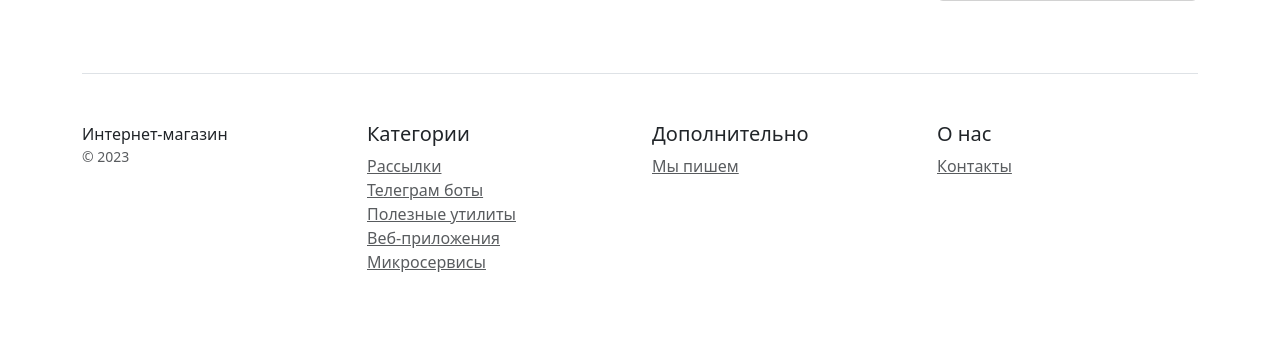
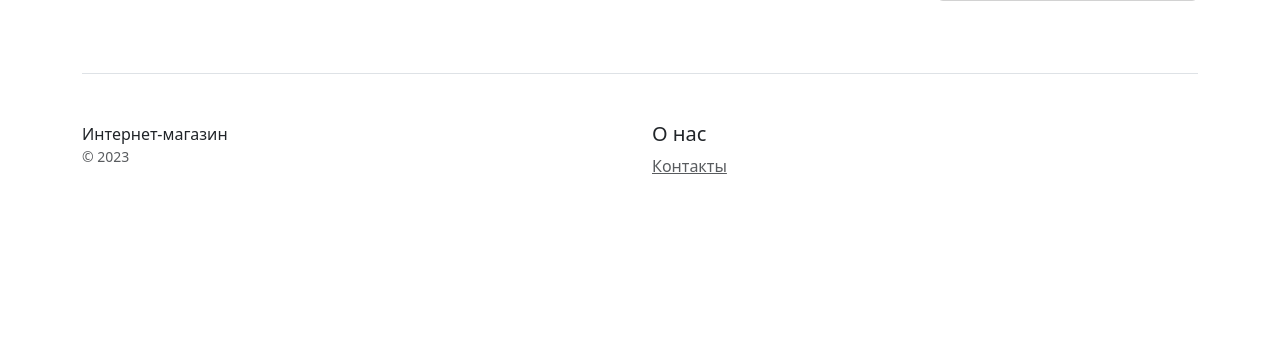
Before and after one commit to irinaklepova/HW_2_market, a Django app: page /contacts.html in a window 1280 px wide. Shown: the part 701-1039 px from the top of the page. After the commit the page ends 875 px from the top, so only its background shows below. Run offline with Django 5.2, Linux system fonts and the light colour scheme.

Commit message:
страница контактов

```diff
--- a/catalog/templates/catalog/contacts.html
+++ b/catalog/templates/catalog/contacts.html
@@ -4,7 +4,8 @@
     <meta charset="utf-8">
     <meta name="viewport" content="width=device-width, initial-scale=1">
     <title>HW_2_Klepova</title>
-    <link href="https://cdn.jsdelivr.net/npm/bootstrap@5.3.2/dist/css/bootstrap.min.css" rel="stylesheet" integrity="sha384-T3c6CoIi6uLrA9TneNEoa7RxnatzjcDSCmG1MXxSR1GAsXEV/Dwwykc2MPK8M2HN" crossorigin="anonymous">
+    <link href="https://cdn.jsdelivr.net/npm/bootstrap@5.3.2/dist/css/bootstrap.min.css" rel="stylesheet"
+          integrity="sha384-T3c6CoIi6uLrA9TneNEoa7RxnatzjcDSCmG1MXxSR1GAsXEV/Dwwykc2MPK8M2HN" crossorigin="anonymous">
 </head>
 <body>
 <div class="d-flex flex-column flex-md-row align-items-center p-3 px-md-4 mb-3 bg-white border-bottom box-shadow">
@@ -51,19 +52,23 @@
                         {% csrf_token %}
                         <div class="mb-3">
                             <label for="name">Имя</label>
-                            <input type="text" name="name" class="form-control" id="name" placeholder="Ваше имя" required>
+                            <input type="text" name="name" class="form-control" id="name" placeholder="Ваше имя"
+                                   required>
                         </div>
                         <div class="mb-3">
                             <label for="phone">Телефон</label>
-                            <input type="text" name="phone" class="form-control" id="phone" placeholder="Контактный телефон" required>
+                            <input type="text" name="phone" class="form-control" id="phone"
+                                   placeholder="Контактный телефон" required>
                         </div>
                         <div class="mb-3">
                             <label for="email">E-mail</label>
-                            <input type="email" name="email" class="form-control" id="email" placeholder="Электронная почта" required>
+                            <input type="email" name="email" class="form-control" id="email"
+                                   placeholder="Электронная почта" required>
                         </div>
                         <div class="mb-3">
                             <label for="message">Сообщение</label>
-                            <textarea type="text" name="message" class="form-control" id="message" placeholder="Сообщение" required></textarea>
+                            <textarea type="text" name="message" class="form-control" id="message"
+                                      placeholder="Сообщение" required></textarea>
                         </div>
                         <button type="submit" class="btn btn-lg btn-block btn-outline-primary">Отправить</button>
                     </form>
@@ -78,22 +83,8 @@
                 Интернет-магазин
                 <small class="d-block mb-3 text-muted">&copy; 2023</small>
             </div>
-            <div class="col-6 col-md">
-                <h5>Категории</h5>
-                <ul class="list-unstyled text-small">
-                    <li><a class="text-muted" href="#">Рассылки</a></li>
-                    <li><a class="text-muted" href="#">Телеграм боты</a></li>
-                    <li><a class="text-muted" href="#">Полезные утилиты</a></li>
-                    <li><a class="text-muted" href="#">Веб-приложения</a></li>
-                    <li><a class="text-muted" href="#">Микросервисы</a></li>
-                </ul>
-            </div>
-            <div class="col-6 col-md">
-                <h5>Дополнительно</h5>
-                <ul class="list-unstyled text-small">
-                    <li><a class="text-muted" href="#">Мы пишем</a></li>
-                </ul>
-            </div>
+
+
             <div class="col-6 col-md">
                 <h5>О нас</h5>
                 <ul class="list-unstyled text-small">
@@ -104,6 +95,8 @@
     </footer>
 </div>
 
-<script src="https://cdn.jsdelivr.net/npm/bootstrap@5.3.2/dist/js/bootstrap.bundle.min.js" integrity="sha384-C6RzsynM9kWDrMNeT87bh95OGNyZPhcTNXj1NW7RuBCsyN/o0jlpcV8Qyq46cDfL" crossorigin="anonymous"></script>
+<script src="https://cdn.jsdelivr.net/npm/bootstrap@5.3.2/dist/js/bootstrap.bundle.min.js"
+        integrity="sha384-C6RzsynM9kWDrMNeT87bh95OGNyZPhcTNXj1NW7RuBCsyN/o0jlpcV8Qyq46cDfL"
+        crossorigin="anonymous"></script>
 </body>
 </html>
```
